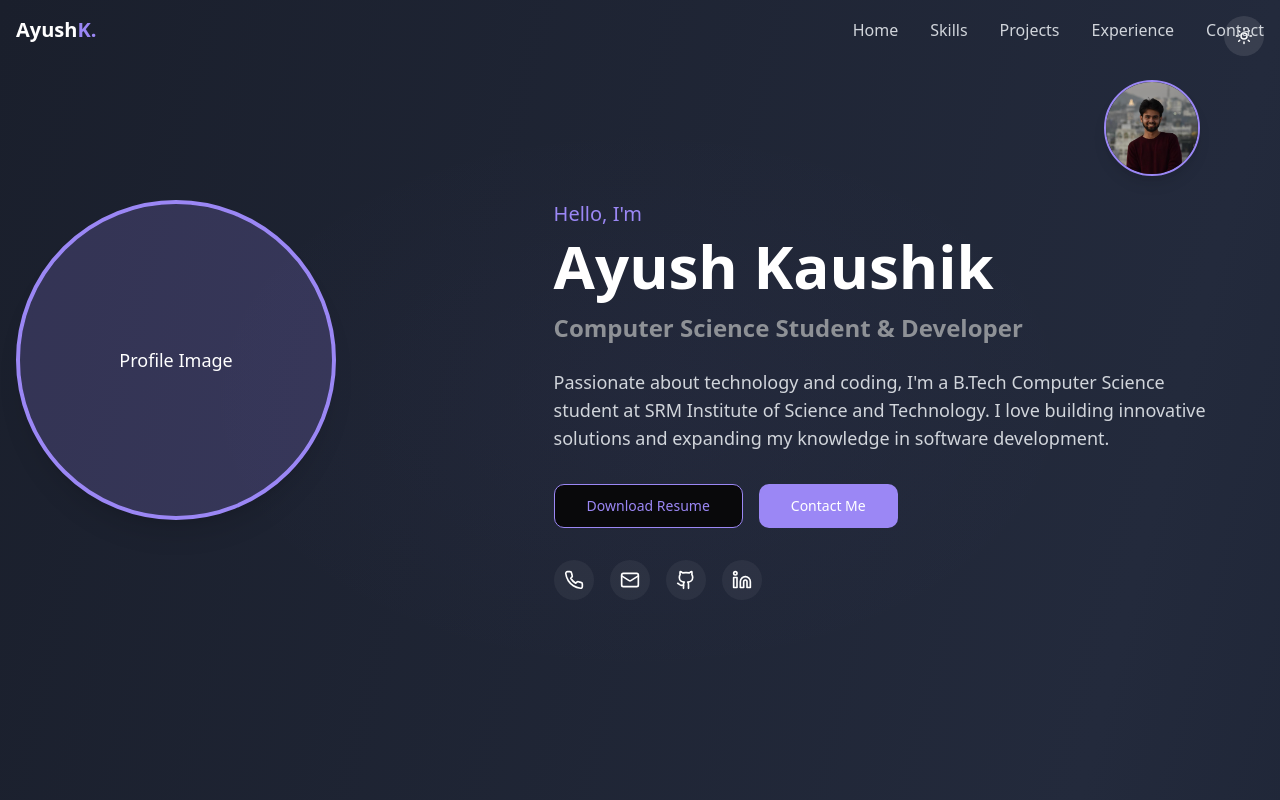
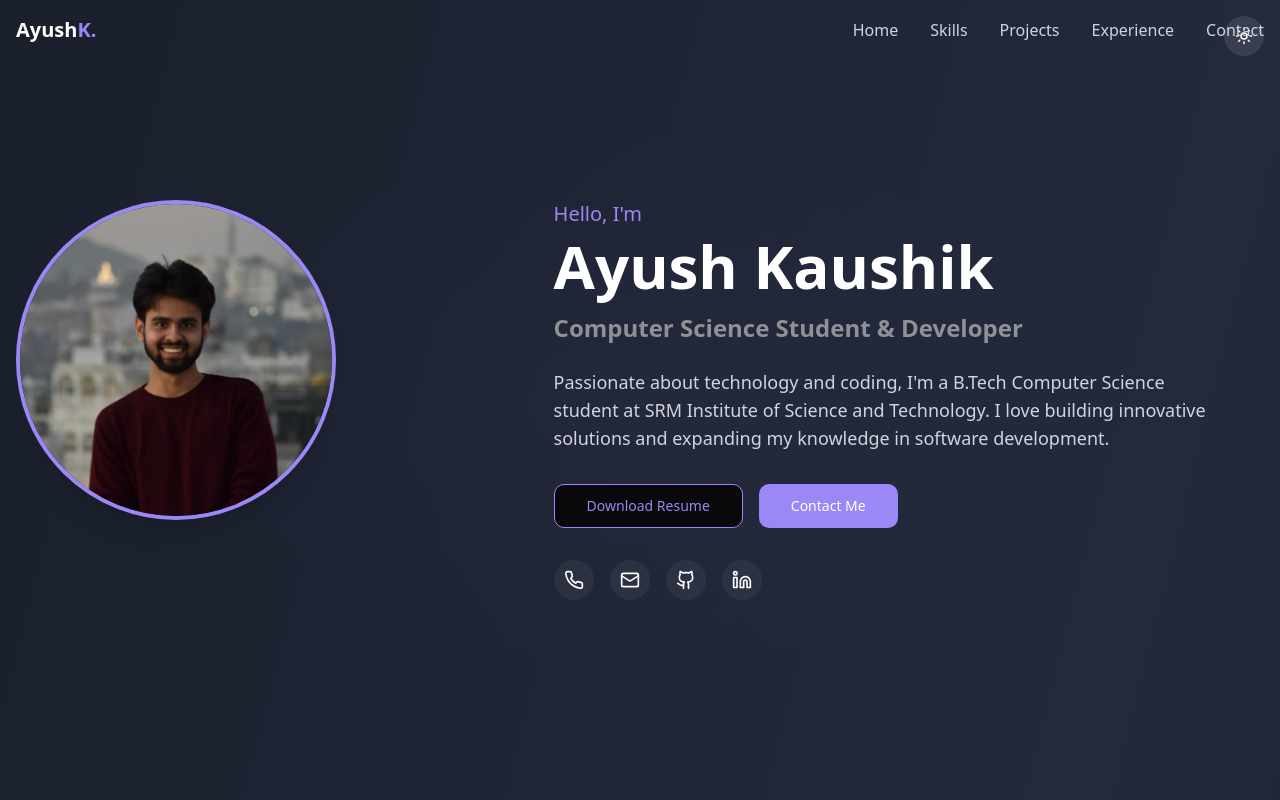
Before and after one commit to AyushKaushik07/portfolio-ayush, a React (Vite) app: page / in a window 1280 px wide. Shown: the top 800 px of the page. Built offline with nearby package versions, Linux system fonts and the light colour scheme.

Commit message:
Fix: Replace avatar with profile picture
Replaced the placeholder avatar with the user's profile picture.

```diff
--- a/src/components/Hero.tsx
+++ b/src/components/Hero.tsx
@@ -16,10 +16,11 @@ const Hero = () => {
           <div className="w-full lg:w-2/5 flex justify-center lg:justify-start">
             <div className="relative group">
               <div className="w-64 h-64 md:w-80 md:h-80 rounded-full overflow-hidden border-4 border-portfolio-purple shadow-xl">
-                {/* Replace with actual image when uploaded */}
-                <div className="w-full h-full bg-portfolio-purple/20 flex items-center justify-center text-white">
-                  <span className="text-lg">Profile Image</span>
-                </div>
+                <img
+                  src="/lovable-uploads/0e761044-d6b7-4b7d-9dba-62bf2f77b3ab.png"
+                  alt="Ayush Kaushik"
+                  className="w-full h-full object-cover"
+                />
               </div>
               <div className="absolute inset-0 rounded-full bg-gradient-to-tr from-portfolio-purple to-portfolio-teal opacity-0 group-hover:opacity-20 transition-opacity duration-300" />
             </div>
--- a/src/pages/Index.tsx
+++ b/src/pages/Index.tsx
@@ -8,20 +8,12 @@ import Experience from '@/components/Experience';
 import Contact from '@/components/Contact';
 import Footer from '@/components/Footer';
 import ThemeToggle from '@/components/ThemeToggle';
-import { Avatar, AvatarFallback, AvatarImage } from '@/components/ui/avatar';
 
 const Index = () => {
   return (
     <div className="gradient-bg min-h-screen w-full">
       <ThemeToggle />
       <Navbar />
-
-      <div className="absolute top-20 right-8 md:right-20 hidden md:block">
-        <Avatar className="w-24 h-24 border-2 border-portfolio-purple shadow-lg">
-          <AvatarImage src="/lovable-uploads/0e761044-d6b7-4b7d-9dba-62bf2f77b3ab.png" alt="Ayush Kaushik" />
-          <AvatarFallback>AK</AvatarFallback>
-        </Avatar>
-      </div>
 
       <main>
         <section id="home">
```
